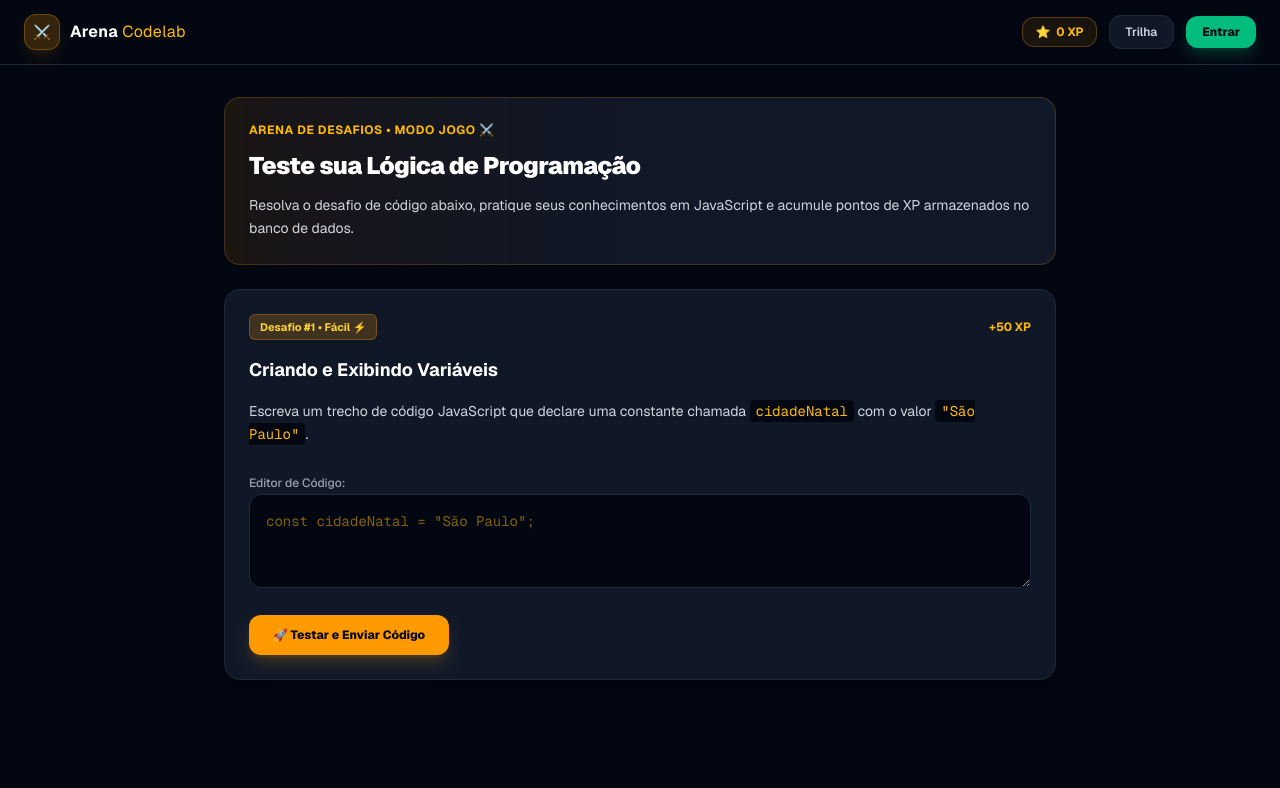
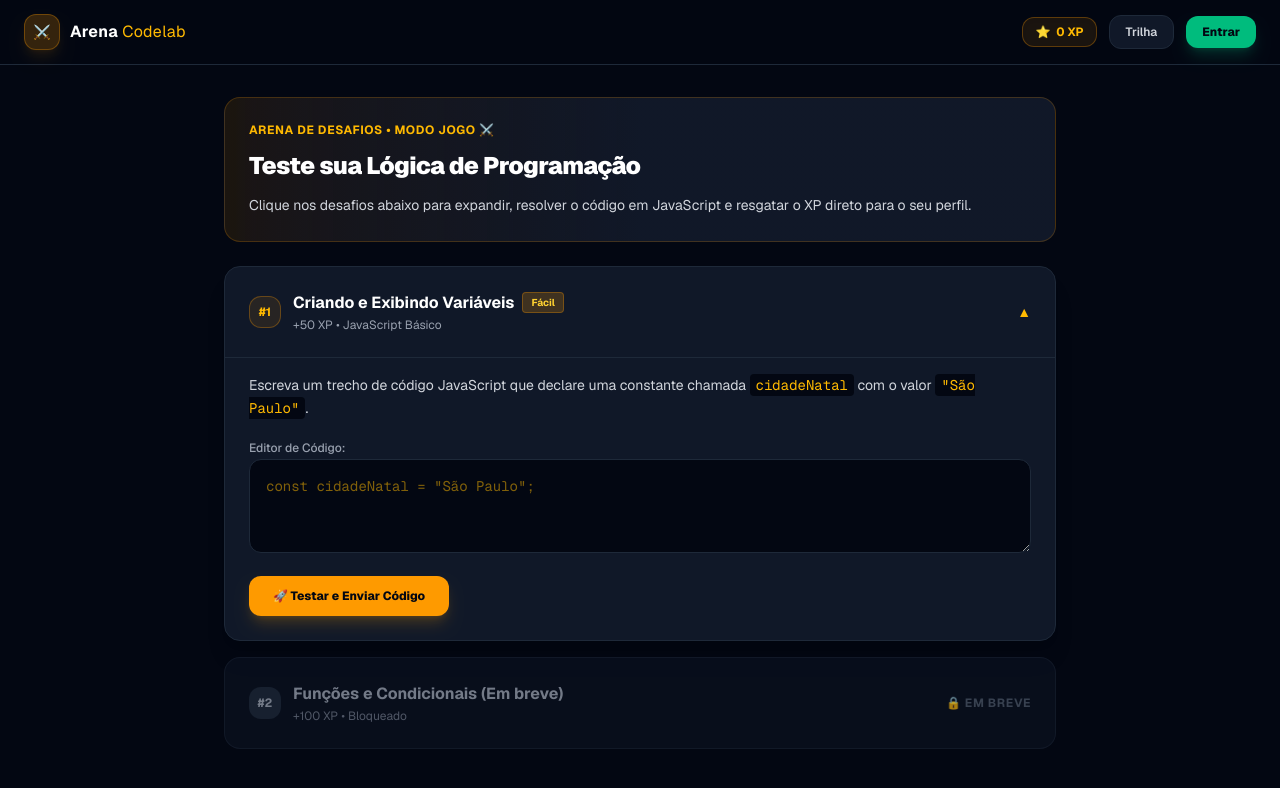
Before and after one commit to jvtsilva/codelab-joao, a Next.js app: page /desafios in a window 1280 px wide. Shown: the top 788 px of the page. Built offline with nearby package versions, Linux system fonts and the light colour scheme; no server answers.

Commit message:
feat: atualizando página de desafios

```diff
--- a/src/app/desafios/page.tsx
+++ b/src/app/desafios/page.tsx
@@ -9,11 +9,14 @@ export default function ArenaPage() {
   const [userXp, setUserXp] = useState<number>(0)
   const [menuOpen, setMenuOpen] = useState(false)
 
-  // Estados do desafio interativo
-  const [codeAnswer, setCodeAnswer] = useState('')
-  const [feedback, setFeedback] = useState<string | null>(null)
-  const [success, setSuccess] = useState(false)
-  const [challengeCompleted, setChallengeCompleted] = useState(false)
+  // Estado para controlar qual desafio está aberto (ID do desafio atual)
+  const [openChallengeId, setOpenChallengeId] = useState<string | null>('challenge-1')
+
+  // Estados do Desafio #1
+  const [codeAnswer1, setCodeAnswer1] = useState('')
+  const [feedback1, setFeedback1] = useState<string | null>(null)
+  const [success1, setSuccess1] = useState(false)
+  const [challenge1Completed, setChallenge1Completed] = useState(false)
 
   useEffect(() => {
     async function loadUserArena() {
@@ -39,7 +42,7 @@ export default function ArenaPage() {
 
           const desafiop1 = challenges.find(c => c.challenge_id === 'challenge-1')
           if (desafiop1 && desafiop1.completed) {
-            setChallengeCompleted(true)
+            setChallenge1Completed(true)
           }
         }
       } else {
@@ -48,10 +51,9 @@ export default function ArenaPage() {
           const savedXp = localStorage.getItem('codelab_user_xp')
           if (savedXp) setUserXp(Number(savedXp))
 
-          // Verifica se o visitante já concluiu para marcar na tela
           const visitanteConcluiu = localStorage.getItem('codelab_visitante_desafio_1')
           if (visitanteConcluiu) {
-            setChallengeCompleted(true)
+            setChallenge1Completed(true)
           }
         }
       }
@@ -59,33 +61,28 @@ export default function ArenaPage() {
     loadUserArena()
   }, [])
 
-  const handleTestChallenge = async () => {
-    const cleanCode = codeAnswer.trim().replace(/\s+/g, ' ')
-
-    // Validação do código esperado: const cidadeNatal = "..."
+  const handleTestChallenge1 = async () => {
+    const cleanCode = codeAnswer1.trim().replace(/\s+/g, ' ')
     const expectedPattern = /const\s+cidadeNatal\s*=\s*(["'])(?:(?!\1).)*\1\s*;?/i
 
     if (!cleanCode) {
-      setFeedback('❌ Escreva seu código no campo acima antes de testar.')
-      setSuccess(false)
+      setFeedback1('❌ Escreva seu código no campo acima antes de testar.')
+      setSuccess1(false)
       return
     }
 
     if (expectedPattern.test(cleanCode) || cleanCode.includes('cidadeNatal')) {
-      setSuccess(true)
-      setFeedback('🎉 Parabéns! Resposta correta. Missão concluída com sucesso!')
+      setSuccess1(true)
+      setFeedback1('🎉 Parabéns! Resposta correta. Missão concluída com sucesso!')
 
-      if (!challengeCompleted) {
-        setChallengeCompleted(true)
+      if (!challenge1Completed) {
+        setChallenge1Completed(true)
         const newXp = userXp + 50
         setUserXp(newXp)
 
-        // Trava para visitantes não farmarem XP infinito recarregando a página
         if (!userId && typeof window !== 'undefined') {
           const visitanteJaGanhou = localStorage.getItem('codelab_visitante_desafio_1')
-          if (visitanteJaGanhou) {
-            return // Se já ganhou como visitante, não adiciona mais XP
-          }
+          if (visitanteJaGanhou) return
           localStorage.setItem('codelab_visitante_desafio_1', 'true')
         }
 
@@ -93,7 +90,6 @@ export default function ArenaPage() {
           localStorage.setItem('codelab_user_xp', String(newXp))
         }
 
-        // Salva no Supabase se o usuário estiver logado
         if (userId) {
           const { error } = await supabase.from('user_challenges').upsert({
             user_id: userId,
@@ -105,13 +101,13 @@ export default function ArenaPage() {
 
           if (error) {
             console.error('Erro ao salvar no Supabase:', error.message)
-            setFeedback('⚠️ Código correto, mas houve um erro ao sincronizar com o banco: ' + error.message)
+            setFeedback1('⚠️ Código correto, mas houve um erro ao sincronizar com o banco: ' + error.message)
           }
         }
       }
     } else {
-      setSuccess(false)
-      setFeedback('❌ Incorreto. Lembre-se de utilizar a palavra-chave `const` e a variável `cidadeNatal`.')
+      setSuccess1(false)
+      setFeedback1('❌ Incorreto. Lembre-se de utilizar a palavra-chave `const` e a variável `cidadeNatal`.')
     }
   }
 
@@ -245,57 +241,101 @@ export default function ArenaPage() {
             Teste sua Lógica de Programação
           </h2>
           <p className="text-gray-300 text-xs sm:text-sm leading-relaxed">
-            Resolva o desafio de código abaixo, pratique seus conhecimentos em JavaScript e acumule pontos de XP armazenados no banco de dados.
+            Clique nos desafios abaixo para expandir, resolver o código em JavaScript e resgatar o XP direto para o seu perfil.
           </p>
         </div>
 
-        {/* Card do Desafio Prático */}
-        <div className="p-5 sm:p-6 bg-gray-900 border border-gray-800 rounded-2xl space-y-4 shadow-xl">
-          <div className="flex items-center justify-between flex-wrap gap-2">
-            <span className="px-2.5 py-1 bg-amber-500/20 text-amber-300 border border-amber-500/30 text-[11px] font-bold rounded-md">
-              Desafio #1 • Fácil ⚡
+        {/* Lista de Desafios em Formato Acordeão (Aberto / Fechado) */}
+        <div className="space-y-4">
+
+          {/* Desafio #1 */}
+          <div className="bg-gray-900 border border-gray-800 rounded-2xl overflow-hidden shadow-xl transition">
+
+            {/* Cabeçalho do Card (Sempre visível - Clica para Abrir/Fechar) */}
+            <button
+              onClick={() => setOpenChallengeId(openChallengeId === 'challenge-1' ? null : 'challenge-1')}
+              className="w-full p-5 sm:p-6 flex items-center justify-between text-left hover:bg-gray-850 transition cursor-pointer"
+            >
+              <div className="flex items-center gap-3">
+                <span className="w-8 h-8 rounded-xl bg-amber-500/10 border border-amber-500/30 text-amber-400 flex items-center justify-center font-bold text-xs shrink-0">
+                  #1
                 </span>
-            <div className="flex items-center gap-2">
-              <span className="text-xs font-bold text-amber-400">+50 XP</span>
-              {challengeCompleted && (
-                <span className="px-2.5 py-1 bg-emerald-500/20 text-emerald-400 font-bold text-[11px] rounded-md border border-emerald-500/30">
+                <div>
+                  <div className="flex items-center gap-2 flex-wrap">
+                    <h3 className="text-sm sm:text-base font-bold text-white">Criando e Exibindo Variáveis</h3>
+                    <span className="px-2 py-0.5 bg-amber-500/20 text-amber-300 border border-amber-500/30 text-[10px] font-bold rounded">
+                      Fácil
+                    </span>
+                  </div>
+                  <p className="text-xs text-gray-400 mt-0.5">+50 XP • JavaScript Básico</p>
+                </div>
+              </div>
+
+              <div className="flex items-center gap-3">
+                {challenge1Completed && (
+                  <span className="px-2.5 py-1 bg-emerald-500/20 text-emerald-400 font-bold text-[11px] rounded-md border border-emerald-500/30 hidden sm:inline-block">
                     Concluído ✓
                   </span>
                 )}
+                <span className="text-amber-400 font-bold text-sm transition-transform duration-300">
+                  {openChallengeId === 'challenge-1' ? '▲' : '▼'}
+                </span>
               </div>
-          </div>
+            </button>
 
-          <h3 className="text-base sm:text-lg font-bold text-white">Criando e Exibindo Variáveis</h3>
-          <p className="text-xs sm:text-sm text-gray-300 leading-relaxed">
+            {/* Conteúdo Expansível do Desafio #1 (Só aparece quando clicado para abrir) */}
+            {openChallengeId === 'challenge-1' && (
+              <div className="px-5 pb-6 sm:px-6 pt-2 border-t border-gray-800 space-y-4 animate-fadeIn">
+                <p className="text-xs sm:text-sm text-gray-300 leading-relaxed pt-2">
                   Escreva um trecho de código JavaScript que declare uma constante chamada <code className="text-amber-400 bg-gray-950 px-1.5 py-0.5 rounded">cidadeNatal</code> com o valor <code className="text-amber-400 bg-gray-950 px-1.5 py-0.5 rounded">&quot;São Paulo&quot;</code>.
                 </p>
 
-          <div className="space-y-2 pt-2">
+                <div className="space-y-2">
                   <label className="text-xs text-gray-400 font-medium">Editor de Código:</label>
                   <textarea
                     rows={3}
                     placeholder='const cidadeNatal = "São Paulo";'
-              value={codeAnswer}
-              onChange={(e) => setCodeAnswer(e.target.value)}
+                    value={codeAnswer1}
+                    onChange={(e) => setCodeAnswer1(e.target.value)}
                     className="w-full bg-gray-950 border border-gray-800 p-4 rounded-xl text-xs sm:text-sm text-amber-400 font-mono focus:outline-none focus:border-amber-500 transition"
                   />
                 </div>
 
-          <div className="pt-1">
+                <div>
                   <button
-              onClick={handleTestChallenge}
+                    onClick={handleTestChallenge1}
                     className="w-full sm:w-auto px-6 py-3 bg-amber-500 hover:bg-amber-400 text-gray-950 font-extrabold text-xs rounded-xl transition shadow-lg shadow-amber-500/20 cursor-pointer text-center"
                   >
                     🚀 Testar e Enviar Código
                   </button>
                 </div>
 
-          {feedback && (
-            <div className={`p-4 rounded-xl border font-mono text-xs space-y-1 ${success ? 'bg-emerald-950/40 border-emerald-500/30 text-emerald-400' : 'bg-red-950/40 border-red-500/30 text-red-400'}`}>
+                {feedback1 && (
+                  <div className={`p-4 rounded-xl border font-mono text-xs space-y-1 ${success1 ? 'bg-emerald-950/40 border-emerald-500/30 text-emerald-400' : 'bg-red-950/40 border-red-500/30 text-red-400'}`}>
                     <div className="text-[10px] uppercase tracking-wider text-gray-500">Resultado da Execução:</div>
-              <p>{feedback}</p>
+                    <p>{feedback1}</p>
                   </div>
                 )}
+              </div>
+            )}
+          </div>
+
+          {/* Exemplo de futuro Desafio #2 (Já fechadinho aguardando novos módulos) */}
+          <div className="bg-gray-900/60 border border-gray-800/60 rounded-2xl overflow-hidden opacity-75">
+            <div className="w-full p-5 sm:p-6 flex items-center justify-between text-left">
+              <div className="flex items-center gap-3">
+                <span className="w-8 h-8 rounded-xl bg-gray-800 text-gray-400 flex items-center justify-center font-bold text-xs shrink-0">
+                  #2
+                </span>
+                <div>
+                  <h3 className="text-sm sm:text-base font-bold text-gray-400">Funções e Condicionais (Em breve)</h3>
+                  <p className="text-xs text-gray-500 mt-0.5">+100 XP • Bloqueado</p>
+                </div>
+              </div>
+              <span className="text-gray-600 text-xs font-bold uppercase tracking-wider">🔒 Em Breve</span>
+            </div>
+          </div>
+
         </div>
 
       </main>
```
Lines whose indentation alone changed are shown as unchanged.
